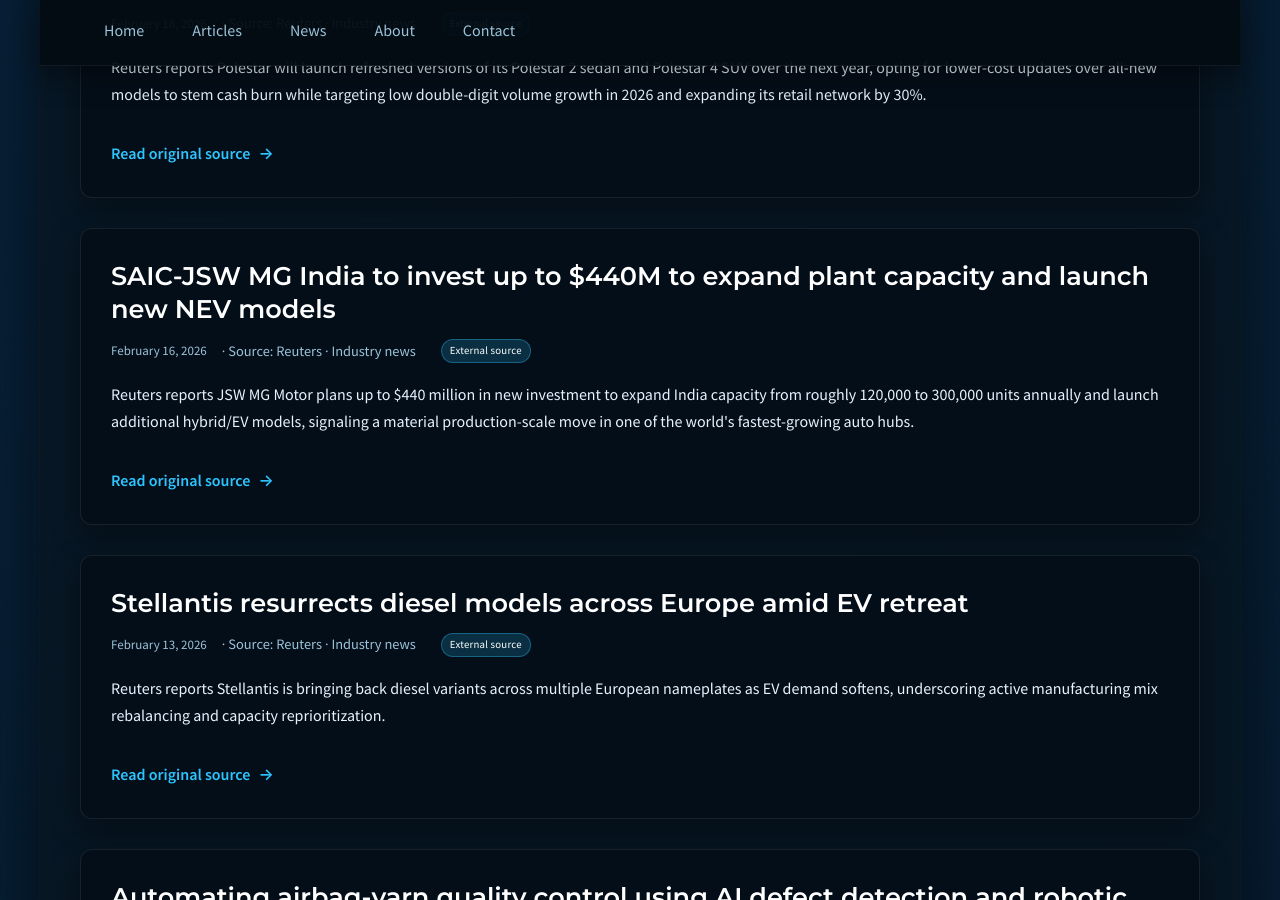
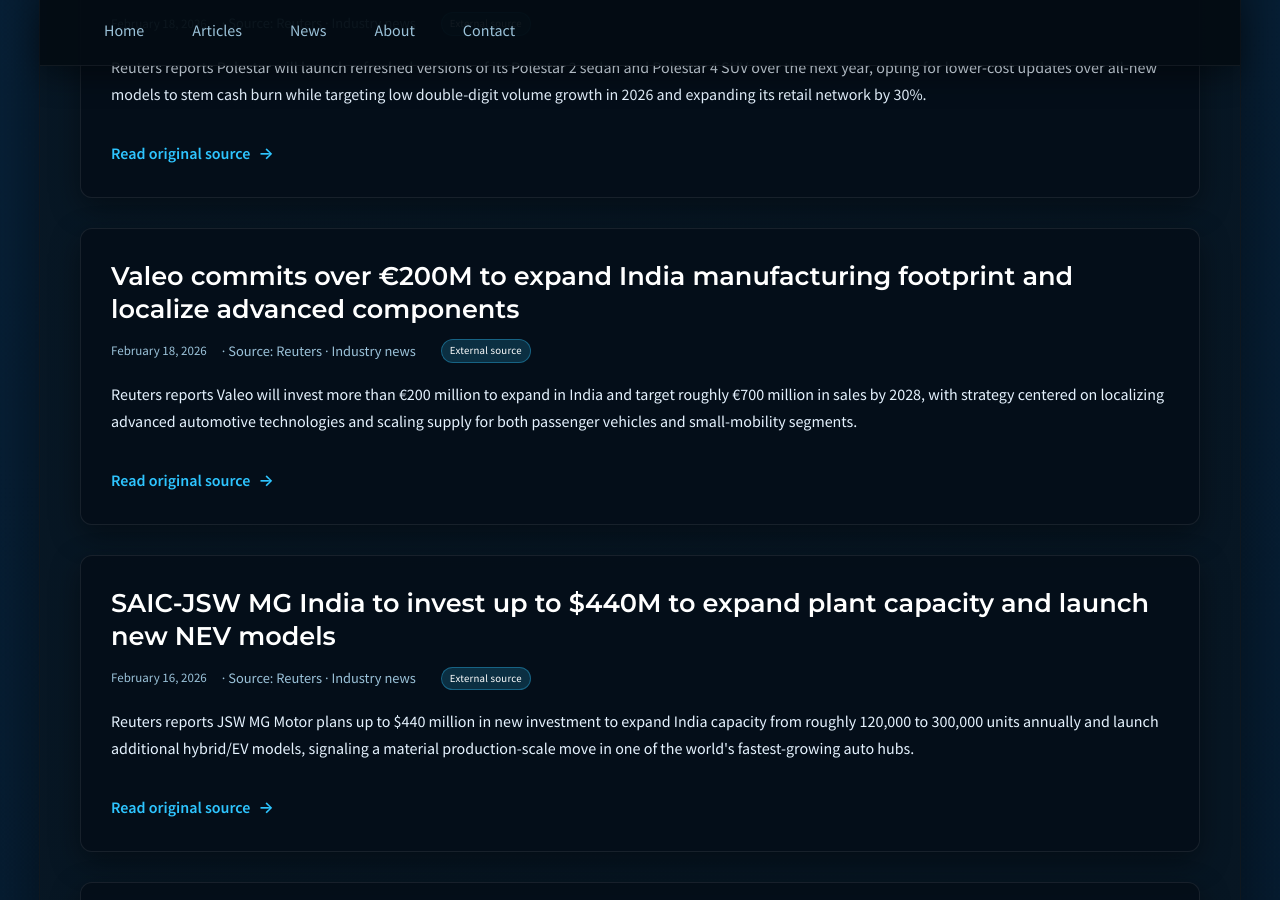
Before and after one commit to JohnForeman/MetrologyCentral, a Jekyll site: the page built from news.md, in a window 1280 px wide and 900 px high, scrolled down 4046 px. Built offline with Jekyll 4.4.1, drawn with Linux system fonts in a browser that asks for light colours.

Commit message:
news: add Valeo India expansion and PC-DMIS 2025.2 release

```diff
--- a/_data/news.yml
+++ b/_data/news.yml
@@ -21,6 +21,22 @@
   kind: standards_method
   summary: NIST announced that the International Network for Advanced AI Measurement, Evaluation, and Science published consensus practices and open technical questions for automated AI evaluations, extending measurement-science frameworks for AI capability, reliability, and standards alignment across ten participating jurisdictions.
   url: https://www.nist.gov/news-events/news/2026/02/international-network-advanced-ai-measurement-evaluation-and-science
+
+- date: 2026-02-18
+  title: Valeo commits over €200M to expand India manufacturing footprint and localize advanced components
+  source: Reuters
+  sector: auto_manufacturing
+  kind: industry_news
+  summary: Reuters reports Valeo will invest more than €200 million to expand in India and target roughly €700 million in sales by 2028, with strategy centered on localizing advanced automotive technologies and scaling supply for both passenger vehicles and small-mobility segments.
+  url: https://www.reuters.com/world/india/french-car-parts-maker-valeo-unveils-plans-increase-sales-india-2026-02-18/
+
+- date: 2025-10-22
+  title: PC-DMIS 2025.2 release adds Calypso program conversion and reporting enhancements
+  source: Hexagon Nexus
+  sector: quality_software
+  kind: vendor_release
+  summary: Hexagon's PC-DMIS 2025.2 release introduces a Calypso-to-PC-DMIS conversion utility, updates to cloud-based Metrology Reporting, and freeform/strategy improvements, making it the latest published PC-DMIS release line for mixed-software CMM environments.
+  url: https://nexus.hexagon.com/community/public/pc-dmis/b/news-and-announcements/posts/pc-dmis-2025-2-release-available-now
 
 - date: 2026-02-23
   title: Verisurf 2026 introduces workflow improvements for digital manufacturing metrology
```
